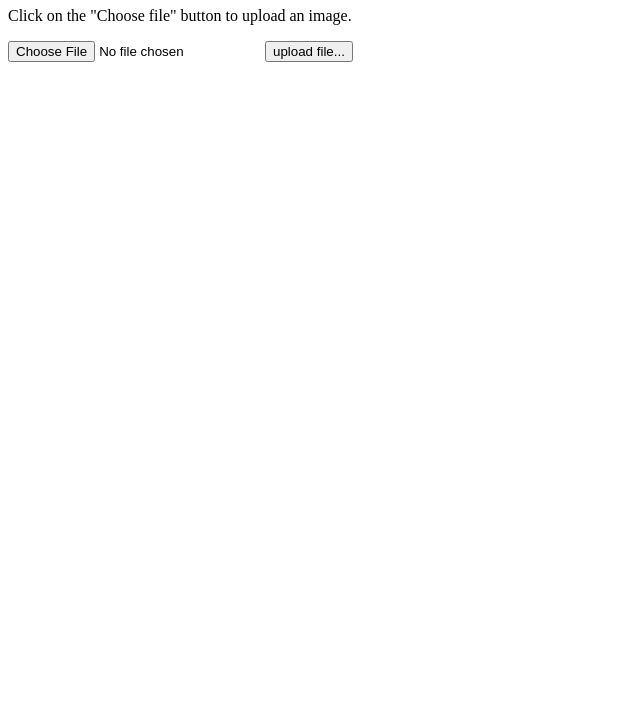
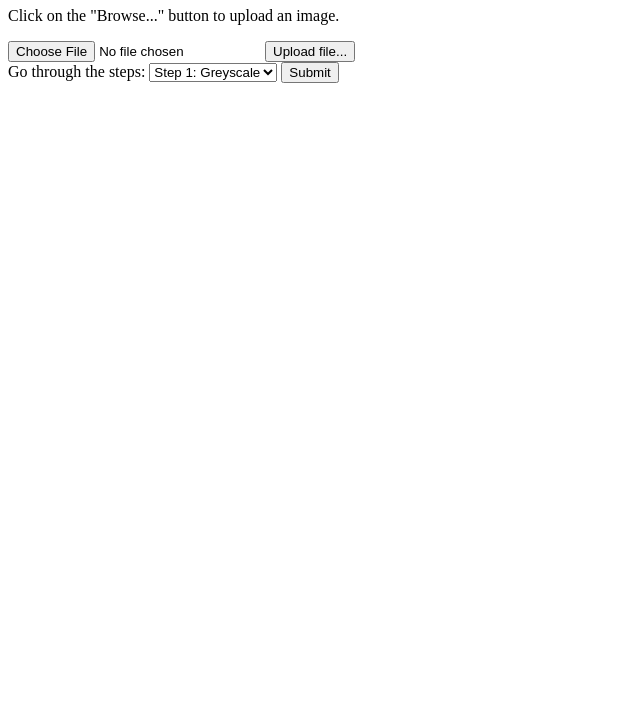
Before and after one commit to hhharrisonnn/canny-edge-detector, a plain HTML site: page interface/index.html in a window 1280 px wide. Shown: the part 73-800 px from the top of the page, without its empty margins (0-640 px from the left). Drawn offline with Linux system fonts and the light colour scheme.

Commit message:
Added menu

```diff
--- a/interface/index.html
+++ b/interface/index.html
@@ -8,10 +8,18 @@
 </head>
     <body>
         <h1>Canny Edge Detector</h1>
-        <p>Click on the "Choose file" button to upload an image.</p>
-        <form  enctype="multipart/form-data" action="http://localhost:8080/upload" method="POST">
+        <p>Click on the "Browse..." button to upload an image.</p>
+        <form enctype="multipart/form-data" action="http://localhost:8080/upload" method="POST">
             <input type="file" name="inputFile">
-            <input type="submit" value="upload file...">
+            <input type="submit" value="Upload file...">
+        </form>
+
+        <form action="/">
+            <label for="steps">Go through the steps:</label>
+            <select name="steps" id="steps">
+                <option value="Greyscale">Step 1: Greyscale</option>
+            </select>
+            <input type="submit" value="Submit">
         </form>
     </body>
 </html>
```
